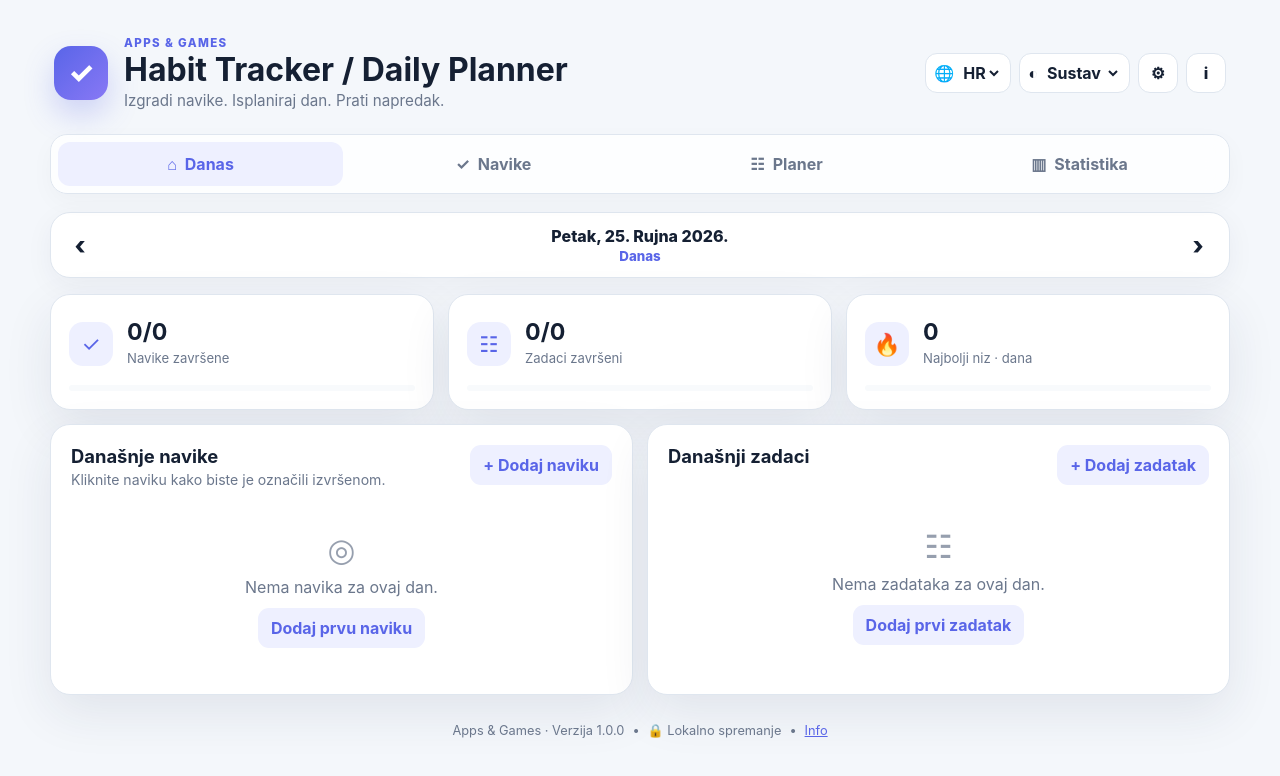
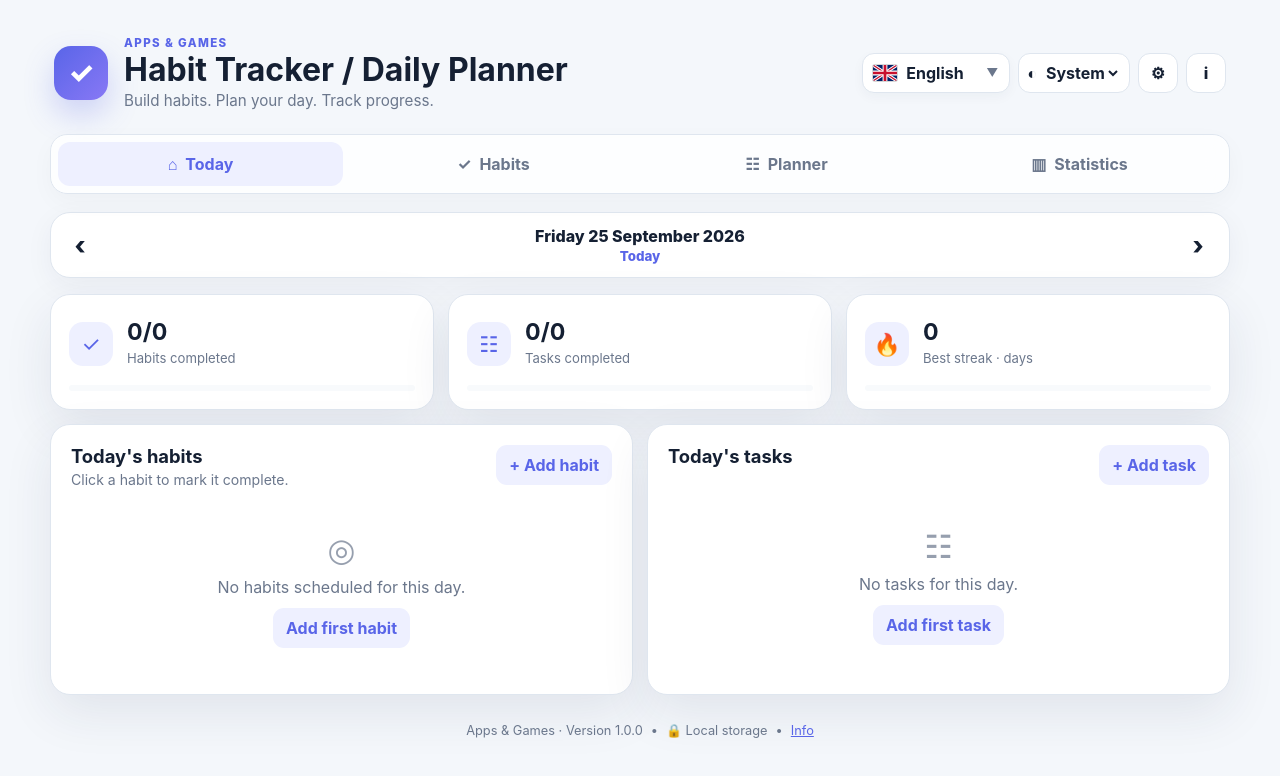
Before and after one commit to Soldatix/Habit-Tracker-Daily-Planner, a website built with Vite: page index.html in a window 1280 px wide. Built offline with nearby package versions, Linux system fonts and the light colour scheme.

Commit message:
Align Habit Tracker with Apps & Games v2 standard (#2)
Includes the final Astra-audit fixes for transient form preservation and 320px language-menu positioning.

```diff
--- /dev/null
+++ b/src/data/standard-ui-translations.js
@@ -0,0 +1,47 @@
+export const standardUiTranslations = {
+  hr: {
+    primaryNavigation: 'Glavna navigacija',
+    featuresTitle: 'Glavne funkcije',
+    featureHabits: 'Praćenje navika po danima',
+    featurePlanner: 'Dnevni planer zadataka',
+    featureStats: 'Statistika napretka i nizova',
+    featureBackup: 'Lokalni JSON backup i vraćanje podataka',
+    visitPortal: 'Posjeti Apps & Games',
+  },
+  en: {
+    primaryNavigation: 'Primary navigation',
+    featuresTitle: 'Key features',
+    featureHabits: 'Daily habit tracking',
+    featurePlanner: 'Daily task planner',
+    featureStats: 'Progress and streak statistics',
+    featureBackup: 'Local JSON backup and restore',
+    visitPortal: 'Visit Apps & Games',
+  },
+  de: {
+    primaryNavigation: 'Hauptnavigation',
+    featuresTitle: 'Hauptfunktionen',
+    featureHabits: 'Tägliches Gewohnheitstracking',
+    featurePlanner: 'Tagesplaner für Aufgaben',
+    featureStats: 'Fortschritts- und Serienstatistiken',
+    featureBackup: 'Lokale JSON-Sicherung und Wiederherstellung',
+    visitPortal: 'Apps & Games besuchen',
+  },
+  it: {
+    primaryNavigation: 'Navigazione principale',
+    featuresTitle: 'Funzioni principali',
+    featureHabits: 'Monitoraggio quotidiano delle abitudini',
+    featurePlanner: 'Planner giornaliero delle attività',
+    featureStats: 'Statistiche di progresso e serie',
+    featureBackup: 'Backup e ripristino JSON locale',
+    visitPortal: 'Visita Apps & Games',
+  },
+  es: {
+    primaryNavigation: 'Navegación principal',
+    featuresTitle: 'Funciones principales',
+    featureHabits: 'Seguimiento diario de hábitos',
+    featurePlanner: 'Planificador diario de tareas',
+    featureStats: 'Estadísticas de progreso y rachas',
+    featureBackup: 'Copia y restauración JSON local',
+    visitPortal: 'Visitar Apps & Games',
+  },
+};
--- /dev/null
+++ b/src/js/ag-language-menu.js
@@ -0,0 +1,211 @@
+const LANGUAGE_NAMES = {
+  hr: 'Hrvatski',
+  en: 'English',
+  de: 'Deutsch',
+  it: 'Italiano',
+  es: 'Español',
+};
+
+const FLAGS = {
+  hr: '<svg viewBox="0 0 30 20" aria-hidden="true" focusable="false"><rect width="30" height="6.667" fill="#ff0000"/><rect y="6.667" width="30" height="6.666" fill="#fff"/><rect y="13.333" width="30" height="6.667" fill="#171796"/><path d="M12 5.4h6v6.4c0 2.25-1.25 3.65-3 4.45-1.75-.8-3-2.2-3-4.45z" fill="#fff" stroke="#d1182b" stroke-width=".55"/><path d="M12.35 6h1.1v1.1h-1.1zm2.2 0h1.1v1.1h-1.1zm2.2 0h.9v1.1h-.9zm-3.3 1.1h1.1v1.1h-1.1zm2.2 0h1.1v1.1h-1.1zm-3.3 2.2h1.1v1.1h-1.1zm2.2 0h1.1v1.1h-1.1zm2.2 0h.9v1.1h-.9zm-3.3 1.1h1.1v1.1h-1.1zm2.2 0h1.1v1.1h-1.1z" fill="#d1182b"/></svg>',
+  en: '<svg viewBox="0 0 30 20" aria-hidden="true" focusable="false"><rect width="30" height="20" fill="#012169"/><path d="M0 0l30 20M30 0L0 20" stroke="#fff" stroke-width="4"/><path d="M0 0l30 20M30 0L0 20" stroke="#c8102e" stroke-width="1.6"/><path d="M15 0v20M0 10h30" stroke="#fff" stroke-width="6"/><path d="M15 0v20M0 10h30" stroke="#c8102e" stroke-width="3.4"/></svg>',
+  de: '<svg viewBox="0 0 30 20" aria-hidden="true" focusable="false"><rect width="30" height="6.667" fill="#000"/><rect y="6.667" width="30" height="6.666" fill="#dd0000"/><rect y="13.333" width="30" height="6.667" fill="#ffce00"/></svg>',
+  it: '<svg viewBox="0 0 30 20" aria-hidden="true" focusable="false"><rect width="10" height="20" fill="#009246"/><rect x="10" width="10" height="20" fill="#fff"/><rect x="20" width="10" height="20" fill="#ce2b37"/></svg>',
+  es: '<svg viewBox="0 0 30 20" aria-hidden="true" focusable="false"><rect width="30" height="5" fill="#aa151b"/><rect y="5" width="30" height="10" fill="#f1bf00"/><rect y="15" width="30" height="5" fill="#aa151b"/><rect x="8" y="7" width="2.1" height="4.5" rx=".25" fill="#aa151b"/><circle cx="9.05" cy="6.7" r="1" fill="#aa151b"/></svg>',
+};
+
+let globalHandlersBound = false;
+
+function installStyles() {
+  if (document.getElementById('ag-language-menu-styles')) return;
+  const style = document.createElement('style');
+  style.id = 'ag-language-menu-styles';
+  style.textContent = [
+    '.ag-language-native{position:absolute!important;width:1px!important;height:1px!important;opacity:0!important;pointer-events:none!important;overflow:hidden!important;padding:0!important;margin:0!important;border:0!important}',
+    '.ag-language-menu{position:relative;min-width:0}',
+    '.ag-language-button{min-width:148px;height:40px;display:flex;align-items:center;gap:9px;border:1px solid var(--line);border-radius:12px;padding:7px 34px 7px 10px;background:var(--surface);color:var(--text);font:inherit;font-weight:700;cursor:pointer;text-align:left;position:relative;white-space:nowrap;box-shadow:0 4px 12px rgba(34,48,76,.04)}',
+    '.ag-language-button:hover{border-color:var(--primary)}',
+    '.ag-language-button:focus-visible{outline:3px solid color-mix(in srgb,var(--primary) 35%,transparent);outline-offset:2px}',
+    '.ag-language-button .ag-flag,.ag-language-option .ag-flag{width:24px;height:16px;flex:0 0 24px;display:inline-flex;border-radius:2px;overflow:hidden;box-shadow:0 0 0 1px rgba(0,0,0,.16)}',
+    '.ag-language-button .ag-flag svg,.ag-language-option .ag-flag svg{width:100%;height:100%;display:block}',
+    '.ag-language-chevron{position:absolute;right:11px;top:50%;transform:translateY(-50%);font-size:.72rem;color:var(--muted)}',
+    '.ag-language-options{position:absolute;z-index:10000;right:0;top:calc(100% + 5px);min-width:100%;width:max-content;max-width:min(230px,calc(100vw - 20px));background:var(--surface);border:1px solid var(--line);border-radius:11px;box-shadow:var(--shadow);padding:5px;display:none}',
+    '.ag-language-menu.open .ag-language-options{display:grid}',
+    '.ag-language-option{min-width:170px;min-height:40px;display:flex;align-items:center;gap:9px;padding:7px 10px;border:0;border-radius:8px;background:transparent;color:var(--text);font:inherit;text-align:left;cursor:pointer}',
+    '.ag-language-option:hover,.ag-language-option:focus-visible{outline:none;background:var(--surface-2)}',
+    '.ag-language-option:focus-visible{box-shadow:inset 0 0 0 2px color-mix(in srgb,var(--primary) 45%,transparent)}',
+    '.ag-language-option.selected{background:var(--primary-soft);color:var(--primary);font-weight:750}',
+    '@media(max-width:590px){.ag-language-button{min-width:134px;height:36px;padding:6px 30px 6px 8px;gap:7px;font-size:.76rem}.ag-language-options{left:0;right:auto}.ag-language-option{min-width:150px}.ag-language-button .ag-flag,.ag-language-option .ag-flag{width:22px;height:15px;flex-basis:22px}}'
+  ].join('');
+  document.head.appendChild(style);
+}
+
+function flagMarkup(language) {
+  return '<span class="ag-flag">' + (FLAGS[language] || FLAGS.en) + '</span>';
+}
+
+function closeMenu(menu, restoreFocus) {
+  menu.classList.remove('open');
+  const button = menu.querySelector('.ag-language-button');
+  if (button) {
+    button.setAttribute('aria-expanded', 'false');
+    if (restoreFocus) button.focus();
+  }
+}
+
+function closeAll(except) {
+  document.querySelectorAll('.ag-language-menu.open').forEach((menu) => {
+    if (menu !== except) closeMenu(menu, false);
+  });
+}
+
+function bindGlobalHandlers() {
+  if (globalHandlersBound) return;
+  globalHandlersBound = true;
+  document.addEventListener('pointerdown', (event) => {
+    document.querySelectorAll('.ag-language-menu.open').forEach((menu) => {
+      if (!menu.contains(event.target)) closeMenu(menu, false);
+    });
+  });
+  document.addEventListener('keydown', (event) => {
+    if (event.key !== 'Escape') return;
+    const menu = document.querySelector('.ag-language-menu.open');
+    if (!menu) return;
+    event.preventDefault();
+    closeMenu(menu, true);
+  });
+}
+
+function enhanceSelect(select) {
+  if (!select || select.dataset.agLanguageEnhanced === 'true') return;
+  select.dataset.agLanguageEnhanced = 'true';
+  select.classList.add('ag-language-native');
+  select.tabIndex = -1;
+
+  Array.from(select.options).forEach((option) => {
+    if (LANGUAGE_NAMES[option.value]) option.textContent = LANGUAGE_NAMES[option.value];
+  });
+
+  const menu = document.createElement('div');
+  menu.className = 'ag-language-menu';
+
+  const button = document.createElement('button');
+  button.type = 'button';
+  button.id = (select.id || 'agLanguage') + 'MenuButton';
+  button.className = 'ag-language-button';
+  button.setAttribute('aria-haspopup', 'listbox');
+  button.setAttribute('aria-expanded', 'false');
+  button.setAttribute('aria-label', select.getAttribute('aria-label') || 'Language');
+
+  const options = document.createElement('div');
+  options.className = 'ag-language-options';
+  options.id = (select.id || 'agLanguage') + 'Options';
+  options.setAttribute('role', 'listbox');
+  options.setAttribute('aria-label', select.getAttribute('aria-label') || 'Language');
+  button.setAttribute('aria-controls', options.id);
+
+  Object.entries(LANGUAGE_NAMES).forEach(([language, name]) => {
+    const optionButton = document.createElement('button');
+    optionButton.type = 'button';
+    optionButton.className = 'ag-language-option';
+    optionButton.dataset.language = language;
+    optionButton.setAttribute('role', 'option');
+    optionButton.tabIndex = -1;
+    optionButton.innerHTML = flagMarkup(language) + '<span>' + name + '</span>';
+    options.appendChild(optionButton);
+  });
+
+  const items = () => Array.from(options.querySelectorAll('.ag-language-option'));
+
+  function updateDisplay() {
+    const language = LANGUAGE_NAMES[select.value] ? select.value : 'en';
+    button.innerHTML = flagMarkup(language) + '<span>' + LANGUAGE_NAMES[language] + '</span><span class="ag-language-chevron" aria-hidden="true">▼</span>';
+    items().forEach((optionButton) => {
+      const selected = optionButton.dataset.language === language;
+      optionButton.classList.toggle('selected', selected);
+      optionButton.setAttribute('aria-selected', selected ? 'true' : 'false');
+    });
+  }
+
+  function focusItem(index) {
+    const optionItems = items();
+    if (!optionItems.length) return;
+    const normalized = (index + optionItems.length) % optionItems.length;
+    optionItems[normalized].focus({ preventScroll: true });
+  }
+
+  function openMenu() {
+    closeAll(menu);
+    menu.classList.add('open');
+    button.setAttribute('aria-expanded', 'true');
+    const optionItems = items();
+    const selectedIndex = Math.max(0, optionItems.findIndex((item) => item.dataset.language === select.value));
+    queueMicrotask(() => focusItem(selectedIndex));
+  }
+
+  options.addEventListener('click', (event) => {
+    const optionButton = event.target.closest('.ag-language-option');
+    if (!optionButton) return;
+    event.preventDefault();
+    const language = optionButton.dataset.language;
+    if (!LANGUAGE_NAMES[language]) return;
+    select.value = language;
+    closeMenu(menu, false);
+    button.focus();
+    select.dispatchEvent(new Event('change', { bubbles: true }));
+  });
+
+  button.addEventListener('click', (event) => {
+    event.preventDefault();
+    if (menu.classList.contains('open')) closeMenu(menu, false);
+    else openMenu();
+  });
+
+  button.addEventListener('keydown', (event) => {
+    if (['ArrowDown', 'ArrowUp', 'Enter', ' '].includes(event.key)) {
+      event.preventDefault();
+      openMenu();
+    } else if (event.key === 'Escape') {
+      event.preventDefault();
+      closeMenu(menu, false);
+    }
+  });
+
+  options.addEventListener('keydown', (event) => {
+    const optionItems = items();
+    const current = optionItems.indexOf(document.activeElement);
+    if (event.key === 'ArrowDown') {
+      event.preventDefault();
+      focusItem(current + 1);
+    } else if (event.key === 'ArrowUp') {
+      event.preventDefault();
+      focusItem(current - 1);
+    } else if (event.key === 'Home') {
+      event.preventDefault();
+      focusItem(0);
+    } else if (event.key === 'End') {
+      event.preventDefault();
+      focusItem(optionItems.length - 1);
+    } else if (event.key === 'Enter' || event.key === ' ') {
+      event.preventDefault();
+      document.activeElement && document.activeElement.click();
+    } else if (event.key === 'Escape') {
+      event.preventDefault();
+      event.stopPropagation();
+      closeMenu(menu, true);
+    } else if (event.key === 'Tab') {
+      closeMenu(menu, false);
+    }
+  });
+
+  select.addEventListener('change', updateDisplay);
+  select.insertAdjacentElement('afterend', menu);
+  menu.append(button, options);
+  updateDisplay();
+}
+
+export function enhanceLanguageMenus(root = document) {
+  installStyles();
+  bindGlobalHandlers();
+  root.querySelectorAll('select[data-ag-language-menu]').forEach(enhanceSelect);
+}
--- a/src/js/storage.js
+++ b/src/js/storage.js
@@ -10,7 +10,7 @@
 export function createDefaultState() {
   return {
     schemaVersion: 1,
-    settings: { language: 'hr', theme: 'system' },
+    settings: { language: 'en', theme: 'system' },
     habits: [],
     completions: {},
     tasks: [],
@@ -135,7 +135,7 @@
   if (strict && (!Array.isArray(value.habits) || !Array.isArray(value.tasks) || !isPlainObject(value.completions))) throw new Error('INVALID_BACKUP');
 
   const settings = {
-    language: LANGUAGES.has(value.settings?.language) ? value.settings.language : 'hr',
+    language: LANGUAGES.has(value.settings?.language) ? value.settings.language : 'en',
     theme: THEMES.has(value.settings?.theme) ? value.settings.theme : 'system',
   };
 
--- a/src/main.js
+++ b/src/main.js
@@ -4,6 +4,8 @@
 import './styles/support.css';
 import './styles/responsive.css';
 import { translations, localeMap } from './data/translations.js';
+import { standardUiTranslations } from './data/standard-ui-translations.js';
+import { enhanceLanguageMenus } from './js/ag-language-menu.js';
 import { loadState, saveState, createDefaultState, normalizeState, STORAGE_KEY } from './js/storage.js';
 import { applyTheme, watchSystemTheme } from './js/theme.js';
 import { toDateKey, shiftDate, formatDate, fromDateKey } from './js/dates.js';
@@ -58,8 +60,10 @@
   const language = state.settings.language;
   return translations[language]?.[key]
     ?? supplementalTranslations[language]?.[key]
+    ?? standardUiTranslations[language]?.[key]
     ?? translations.en[key]
     ?? supplementalTranslations.en[key]
+    ?? standardUiTranslations.en[key]
     ?? key;
 }
 
@@ -120,7 +124,7 @@
     for (const saved of savedForm.fields) {
       const element = elements[saved.index];
       if (!element || element.type === 'file') continue;
-      if (typeof saved.checked === 'boolean') element.checked = saved.checked;
+      if (saved.type === 'checkbox' || saved.type === 'radio') element.checked = Boolean(saved.checked);
       else element.value = saved.value;
     }
     if (savedForm.id === 'habitForm') updateDayPresetState(form);
@@ -215,12 +219,11 @@
           </div>
         </div>
         <div class="top-actions">
-          <label class="compact-control" title="${t('language')}">
-            <span aria-hidden="true">🌐</span>
-            <select id="languageSelect" aria-label="${t('language')}">
-              ${[['hr','HR'],['en','EN'],['de','DE'],['it','IT'],['es','ES']].map(([value,label]) => `<option value="${value}" ${state.settings.language === value ? 'selected' : ''}>${label}</option>`).join('')}
+          <div title="${t('language')}">
+            <select id="languageSelect" data-ag-language-menu aria-label="${t('language')}">
+              ${[['hr','Hrvatski'],['en','English'],['de','Deutsch'],['it','Italiano'],['es','Español']].map(([value,label]) => `<option value="${value}" ${state.settings.language === value ? 'selected' : ''}>${label}</option>`).join('')}
             </select>
-          </label>
+          </div>
           <label class="compact-control" title="${t('theme')}">
             <span aria-hidden="true">◐</span>
             <select id="themeSelect" aria-label="${t('theme')}">
@@ -234,7 +237,7 @@
         </div>
       </header>
 
-      <nav class="tabs" aria-label="Primary">
+      <nav class="tabs" aria-label="${t('primaryNavigation')}">
         ${tabButton('today', '⌂', t('today'))}
         ${tabButton('habits', '✓', t('habits'))}
         ${tabButton('planner', '☷', t('planner'))}
@@ -259,6 +262,7 @@
     <div class="toast" id="toast" role="status" aria-live="polite"></div>
   `;
   bindEvents();
+  enhanceLanguageMenus(app);
   if (transient) restoreTransientUi(transient);
 }
 
@@ -586,7 +590,8 @@
   root.innerHTML = `<div class="modal-backdrop" id="modalBackdrop"><section class="modal card" role="dialog" aria-modal="true" aria-labelledby="infoTitle">
     <div class="modal-header"><div><div class="eyebrow">Apps & Games</div><h2 id="infoTitle">${t('info')}</h2></div><button class="icon-button ghost" id="closeModal" aria-label="${t('close')}">×</button></div>
     <div class="info-grid">
-      <div class="info-block"><span>✓</span><div><h3>${t('aboutTitle')}</h3><p>${t('aboutText')}</p></div></div>
+      <div class="info-block"><span>✓</span><div><h3>${t('aboutTitle')}</h3><p>${t('aboutText')}</p><a class="info-link" href="https://appsandgames.org/" target="_blank" rel="noopener noreferrer">${t('visitPortal')} ↗</a></div></div>
+      <div class="info-block"><span>★</span><div><h3>${t('featuresTitle')}</h3><ul class="info-features"><li>${t('featureHabits')}</li><li>${t('featurePlanner')}</li><li>${t('featureStats')}</li><li>${t('featureBackup')}</li></ul></div></div>
       <div class="info-block"><span>🌐</span><div><h3>${t('languageNoteTitle')}</h3><p>${t('languageNoteText')}</p></div></div>
       <div class="info-block"><span>🔒</span><div><h3>${t('privacyTitle')}</h3><p>${t('privacyText')}</p></div></div>
       <div class="info-block"><span>⬇</span><div><h3>${t('installTitle')}</h3><p>${t('installText')}</p></div></div>
--- a/src/styles/components.css
+++ b/src/styles/components.css
@@ -84,6 +84,9 @@
 .info-block > span { font-size: 1.3rem; }
 .info-block h3 { margin: 0 0 4px; font-size: .95rem; }
 .info-block p { margin: 0; color: var(--muted); font-size: .86rem; line-height: 1.5; }
+.info-features { margin: 0; padding-left: 18px; color: var(--muted); font-size: .86rem; line-height: 1.55; }
+.info-features li + li { margin-top: 3px; }
+.info-link { display: inline-flex; margin-top: 9px; color: var(--primary); font-size: .84rem; font-weight: 750; }
 .data-details { margin-top: 16px; border-top: 1px solid var(--line); padding-top: 12px; }
 .data-details summary { cursor: pointer; color: var(--primary); font-weight: 760; }
 .data-tools { padding-top: 12px; }
```
Also changed, not shown: index.html (+1 -1 lines).
